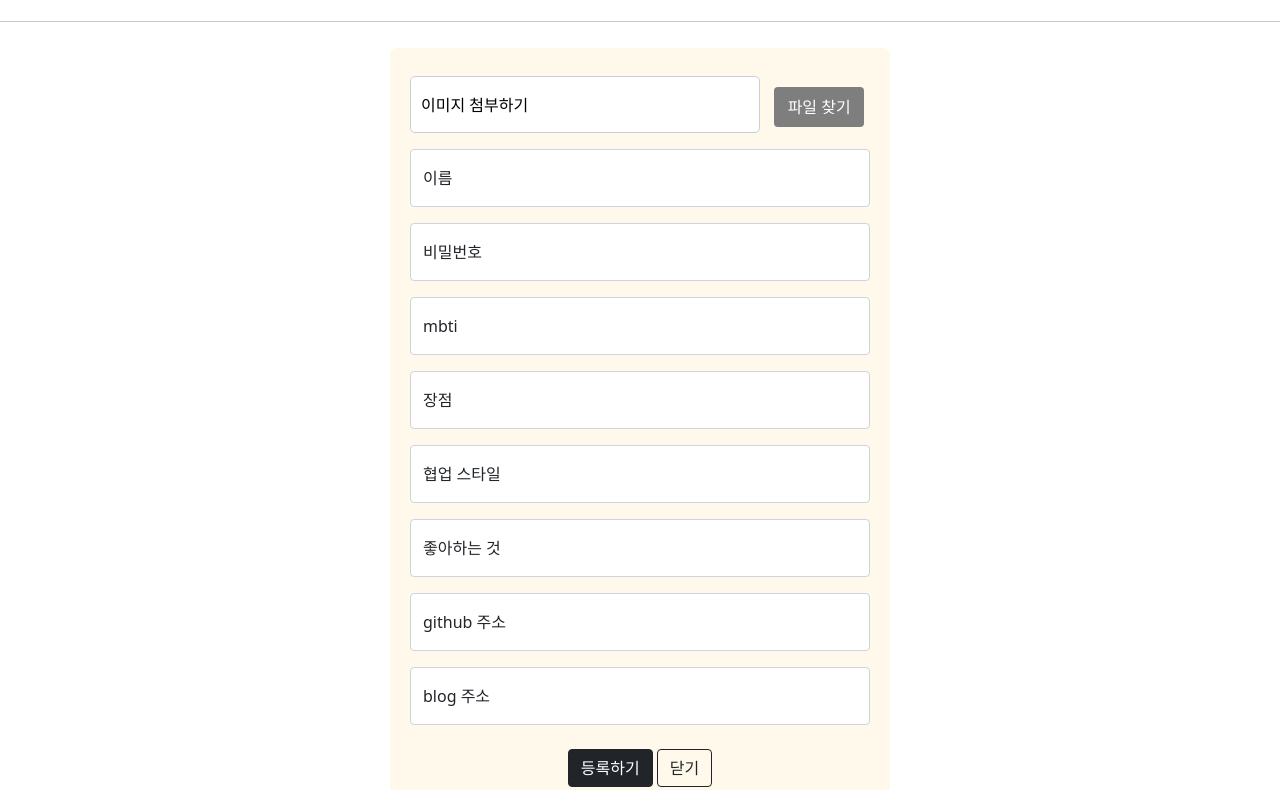
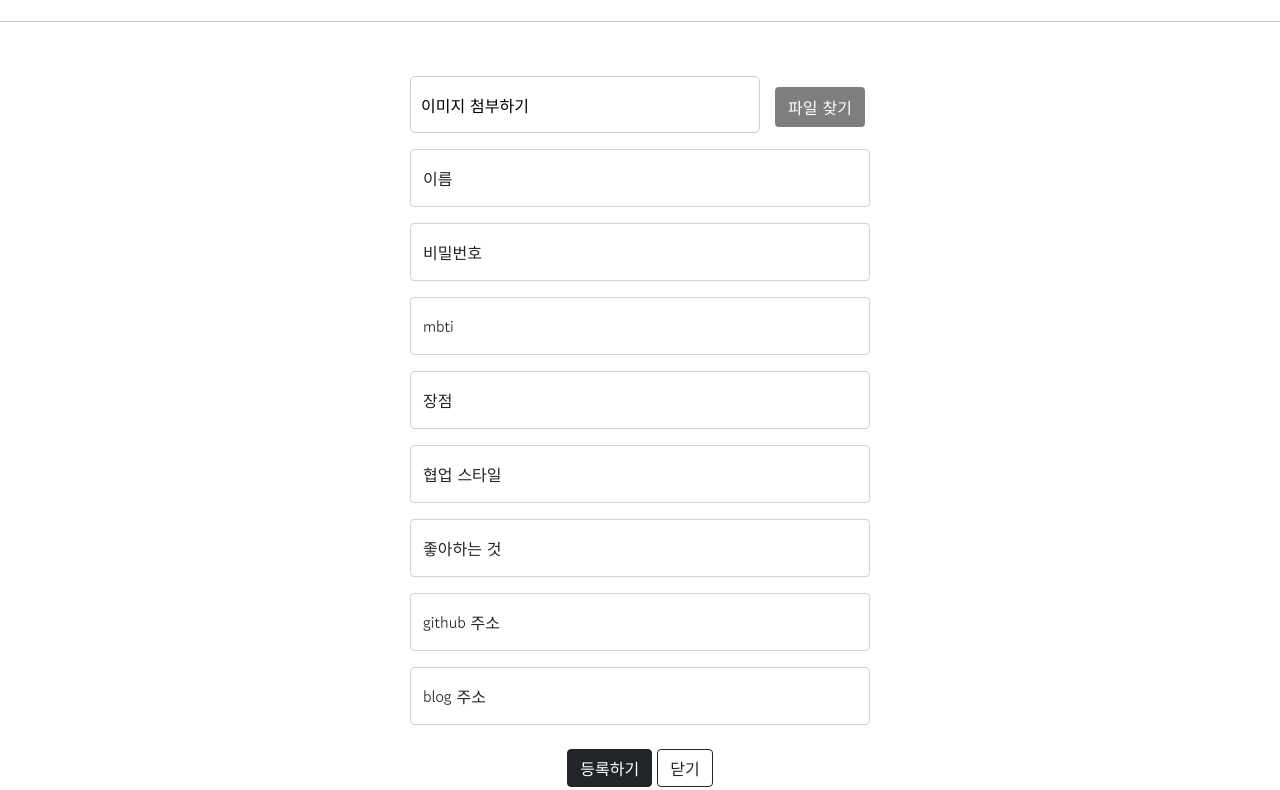
Before and after one commit to seungha-kim00/TeamPage, a plain HTML site: page membercards/card.html in a window 1280 px wide. Shown: the part 112-902 px from the top of the page. Drawn offline with nearby package versions, Linux system fonts and the light colour scheme; no server answers.

Commit message:
[bugfix] css link 수정

```diff
--- a/membercards/card.html
+++ b/membercards/card.html
@@ -17,7 +17,7 @@
         integrity="sha384-EVSTQN3/azprG1Anm3QDgpJLIm9Nao0Yz1ztcQTwFspd3yD65VohhpuuCOmLASjC" crossorigin="anonymous">
     <link rel="stylesheet" href="https://fonts.googleapis.com/css?family=Tangerine">
 
-    <link rel="stylesheet" href="../card.css">
+    <link rel="stylesheet" href="../styles.css">
     <script src="card.js" type="module"></script>
     <script src="https://cdn.jsdelivr.net/npm/bootstrap@5.2.3/dist/js/bootstrap.bundle.min.js"></script>
 </head>
```
